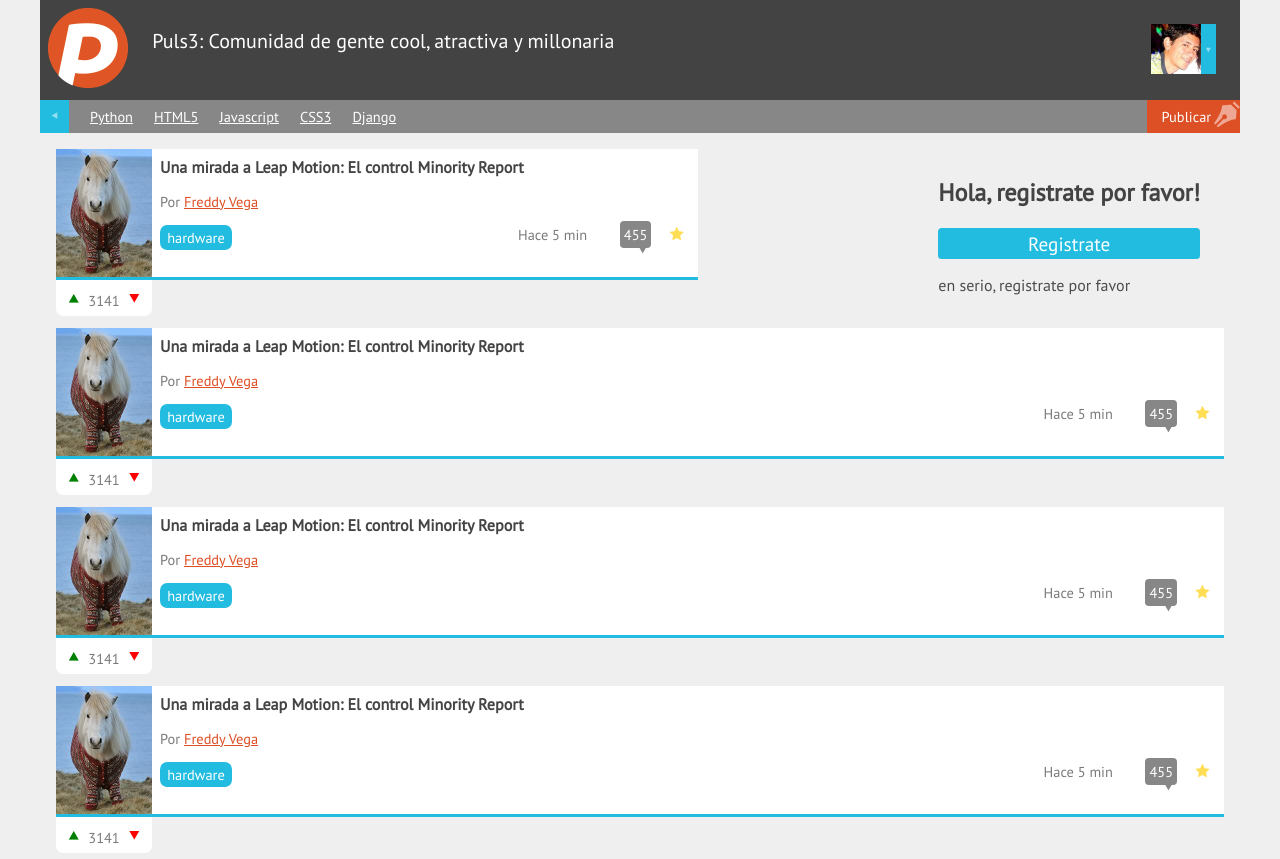
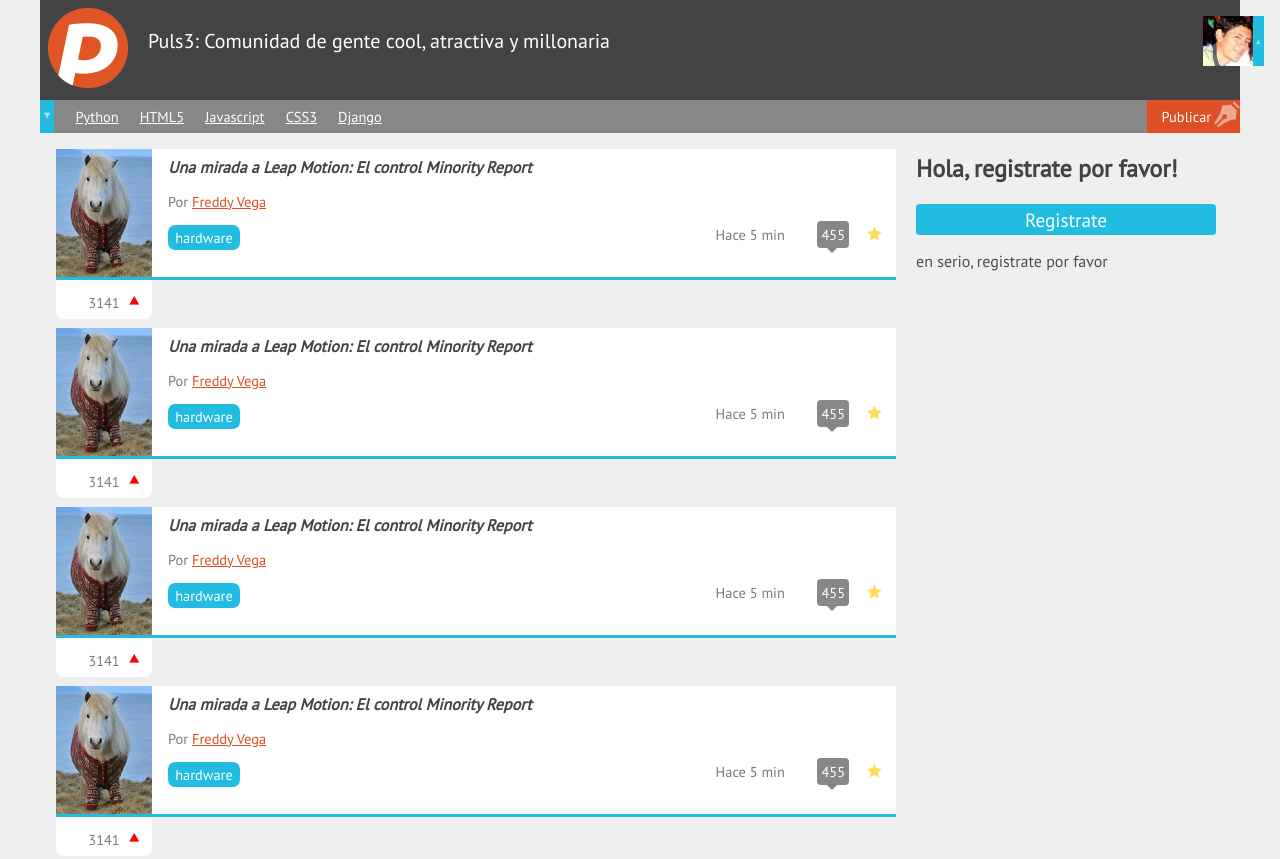
Before and after one commit to jacunamatata/Puls3-America, a plain HTML site: page index.html in a window 1280 px wide. Shown: the top 859 px of the page. Drawn offline with Linux system fonts and the light colour scheme.

Commit message:
con header fixeado
el avatar ya no baja

```diff
--- a/estilos.css
+++ b/estilos.css
@@ -8,6 +8,7 @@ url('fonts/icomoon.svg#icomoon') format('svg');
 font-weight: normal;
 font-style: normal;
 }
+
 a
 {
 color: #DD4F24;
@@ -20,14 +21,14 @@ font-family: "PT Sans", Arial;
 font-size: 16px;
 margin: 0;
 }
+/*
+comentario de lo que sea
+*/
 footer
 {
 background: #434343;
-bottom: 0;
 color: #A7A7A7;
-left: 0;
 padding: 1em 0;
-/*position: fixed;*/
 text-align: center;
 width: 100%;
 }
@@ -39,40 +40,44 @@ header
 {
 background: #434343;
 color: white;
+margin: 0;
 padding: 0.5em;
-text-align: left;
 }
-header figure, header h1
+header:after{
+clear: both;
+content: "";
+display: block;
+}
+header figure
 {
-display: inline-block;
-vertical-align: top;
+float: left;
 }
 header h1
 {
 font-size: 20px;
 font-weight: normal;
-margin: 1em 0 0 1em;
-width: 50%;
+margin: 1em 85px 1em 100px;
+display: block;
 }
 header #avatar
 {
+position: absolute;
+top: 0;
+right: 0;
 margin: 1em 1em 0 0;
-float: right;
 }
 header #avatar figcaption
 {
 background: #22BCE0;
-display: inline-block;
 float: right;
+height: 50px;
 line-height: 50px;
-height: 50px;
-padding: 0 2px;
 }
 header #avatar figcaption:after
 {
+content: "\e001";
 font-family: "icomoon";
 font-size: 0.7em;
-content: "\e000";
 opacity: 0.5;
 }
 header #avatar img
@@ -87,7 +92,6 @@ width: 80px;
 nav
 {
 background: #878787;
-color: white;
 font-size: 0.9em;
 }
 nav ul
@@ -108,24 +112,21 @@ color: white;
 display: block;
 padding: 0.5em 0;
 }
-nav #flechita_nav
+nav #flechita_nav a
 {
 background: #22BCE0;
-}
-nav #flechita_nav a
-{
-
-padding: 0.5em 0.5em;
+padding: 0.5em 0;
 text-decoration: none;
 }
 nav #flechita_nav a:after
 {
-content: "\e005";
+content: "\e000";
 font-family: "icomoon";
-opacity: 0.5;
+opacity: 0.6;
 }
 nav #publicar_nav
 {
+/*i is zorri*/
 background: #DD4F24;
 float: right;
 margin-right: 0;
@@ -134,7 +135,6 @@ position: relative;
 }
 nav #publicar_nav:after
 {
-
 color: rgba(255,255,255,0.5);
 content: "\e004";
 font-family: "icomoon";
@@ -157,53 +157,10 @@ display: none;
 {
 margin: 1em;
 }
-#contenido .datos_item
-{
-text-align: right;
-}
-#contenido .datos_item .comentarios_item
-{
-background: #878787;
-border-radius: 4px;
-color: white;
-margin: 0 0 0 2em;
-padding: 4px;
-text-decoration: none;
-position: relative;
-}
-#contenido .datos_item .comentarios_item:after
-{
-	color: #878787;
-	content: "\e000";
-	font-family: "icomoon";
-	position: absolute;
-	top: 80%;
-	left: 50%;
-}
-#contenido .datos_item .guardar_item
-{
-margin: 0 1em 0 1em;
-text-decoration: none;
-}
-#contenido .datos_item .guardar_item:after
-{
-color: #FD5;
-content: "\e003";
-font-family: "icomoon";
-}
-#contenido .datos_item .tag_item
-{
-background: #22BCE0;
-border-radius: 0.5em;
-color: white;
-float: left;
-padding: 0.2em 0.5em;
-text-decoration: none;
-}
 #contenido .item
 {
+background: white;
 border-bottom: 3px #22BCE0 solid;
-background: white;
 margin-bottom: 3em;
 min-height: 128px;
 position: relative;
@@ -213,10 +170,53 @@ position: relative;
 color: #7A7A7A;
 font-size: 0.9em;
 }
+#contenido .item .datos_item
+{
+text-align: right;
+}
+#contenido .item .datos_item .comentarios_item
+{
+background: #878787;
+border-radius: 4px;
+color: white;
+margin: 0 0 0 2em;
+padding: 4px;
+position: relative;
+text-decoration: none;
+}
+#contenido .item .datos_item .comentarios_item:after{
+border-left: 5px solid transparent;
+border-right: 5px solid transparent;
+border-top: 5px solid #878787;
+content: "";
+left :10px;
+position: absolute;
+top:100%;
+}
+#contenido .item .datos_item .guardar_item
+{
+margin: 0 1em;
+text-decoration: none;
+}
+#contenido .item .datos_item .guardar_item:after
+{
+color: #FD5;
+content: "\e003";
+font-family: "icomoon";
+}
+#contenido .item .datos_item .tag_item
+{
+background: #22BCE0;
+border-radius: 0.5em;
+color: white;
+float: left;
+padding: 0.2em 0.5em;
+text-decoration: none;
+}
 #contenido .item .imagen_item
 {
 float: left;
-margin: 0 0.5em 0 0;
+margin: 0 1em 0 0;
 }
 #contenido .item .imagen_item img
 {
@@ -224,7 +224,8 @@ width: 96px;
 }
 #contenido .item .titulo_item
 {
-font-size: 1rem;
+font-size: 1em;
+font-style: italic;
 padding: 0.5em 0.5em 0;
 }
 #contenido .item .titulo_item a
@@ -237,7 +238,7 @@ text-decoration: none;
 background: white;
 border-radius: 0 0 0.5em 0.5em;
 margin: 3px 0 0 0;
-padding: 0.4em 0;
+padding: 0.5em 0;
 position: absolute;
 text-align: center;
 top: 100%;
@@ -257,10 +258,10 @@ vertical-align: bottom;
 #contenido .item .votacion .down:after
 {
 color: red;
-content: "\e000";
+content: "\e001";
 }
 #contenido .item .votacion .up:after
 {
 color: green;
-content: "\e001";
+content: "\e002";
 }
--- a/index.html
+++ b/index.html
@@ -32,12 +32,12 @@ content="width=device-width, initial-scale=1, maximum-scale=1" />
 <li id="publicar_nav"><a href="#">Publicar</a></li>
 </ul>
 </nav>
-<section id="contenido">
 <aside id="bienvenida">
 <h2>Hola, registrate por favor!</h2>
 <a id="registro" href="#">Registrate</a>
 <p id="mensaje_registro">en serio, registrate por favor</p>
 </aside>
+<section id="contenido">
 <article class="item">
 <figure class="imagen_item">
 <img src="imagen.jpg" />
--- a/responsive.css
+++ b/responsive.css
@@ -10,11 +10,13 @@ max-width: 1200px;
 display: block;
 float: right;
 margin: 0 1em;
-padding: 0.5em;
+margin-right: 2%;
+width: 25%;
 }
 #bienvenida h2
 {
 color: #434343;
+
 }
 #bienvenida #registro
 {
@@ -27,8 +29,7 @@ text-decoration: none;
 text-align: center;
 border-radius: 0.2em;
 }
-#contenido .item:first-of-type
+#contenido
 {
-width: 55%;
+	width: 70%;
 }
-}
```
